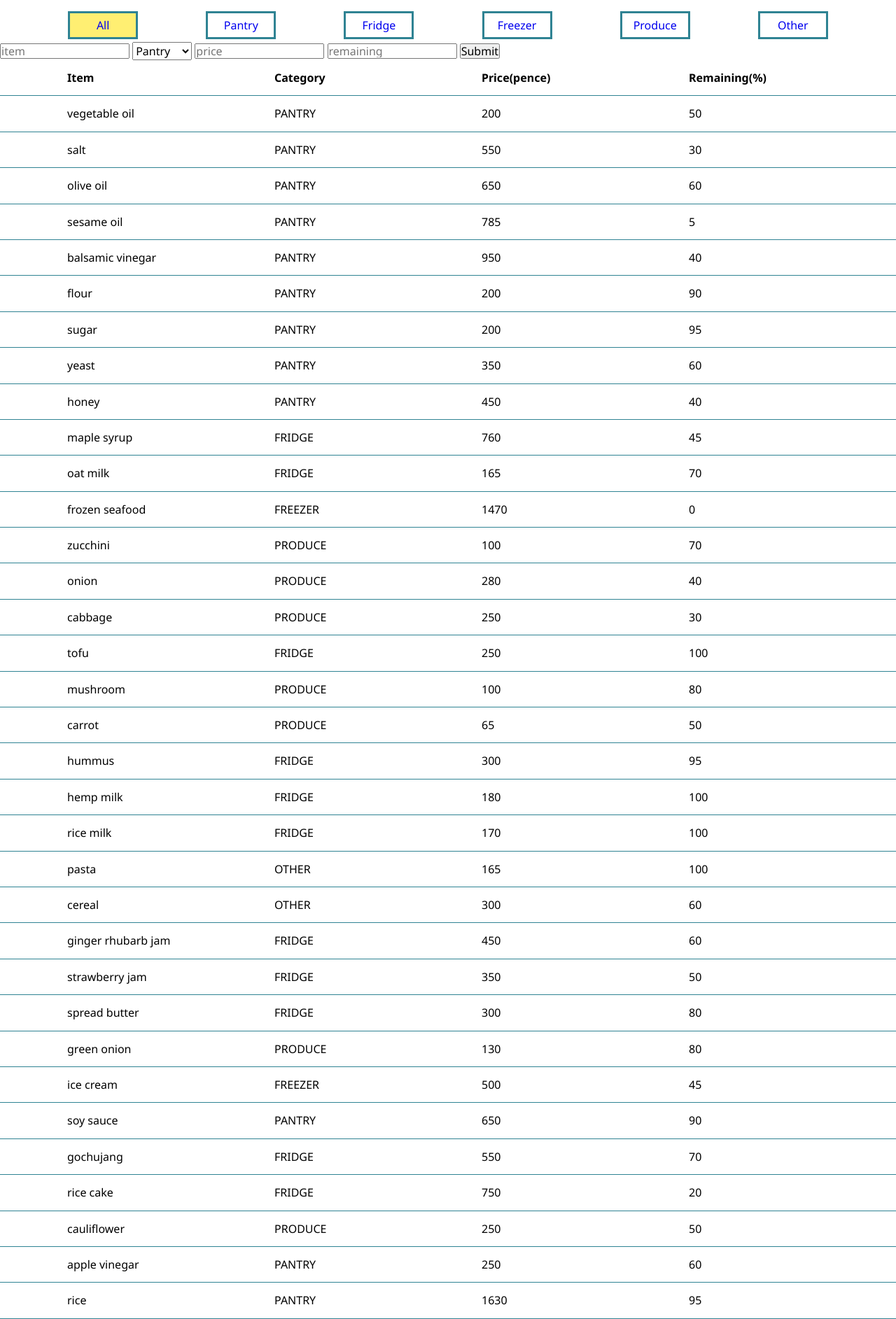
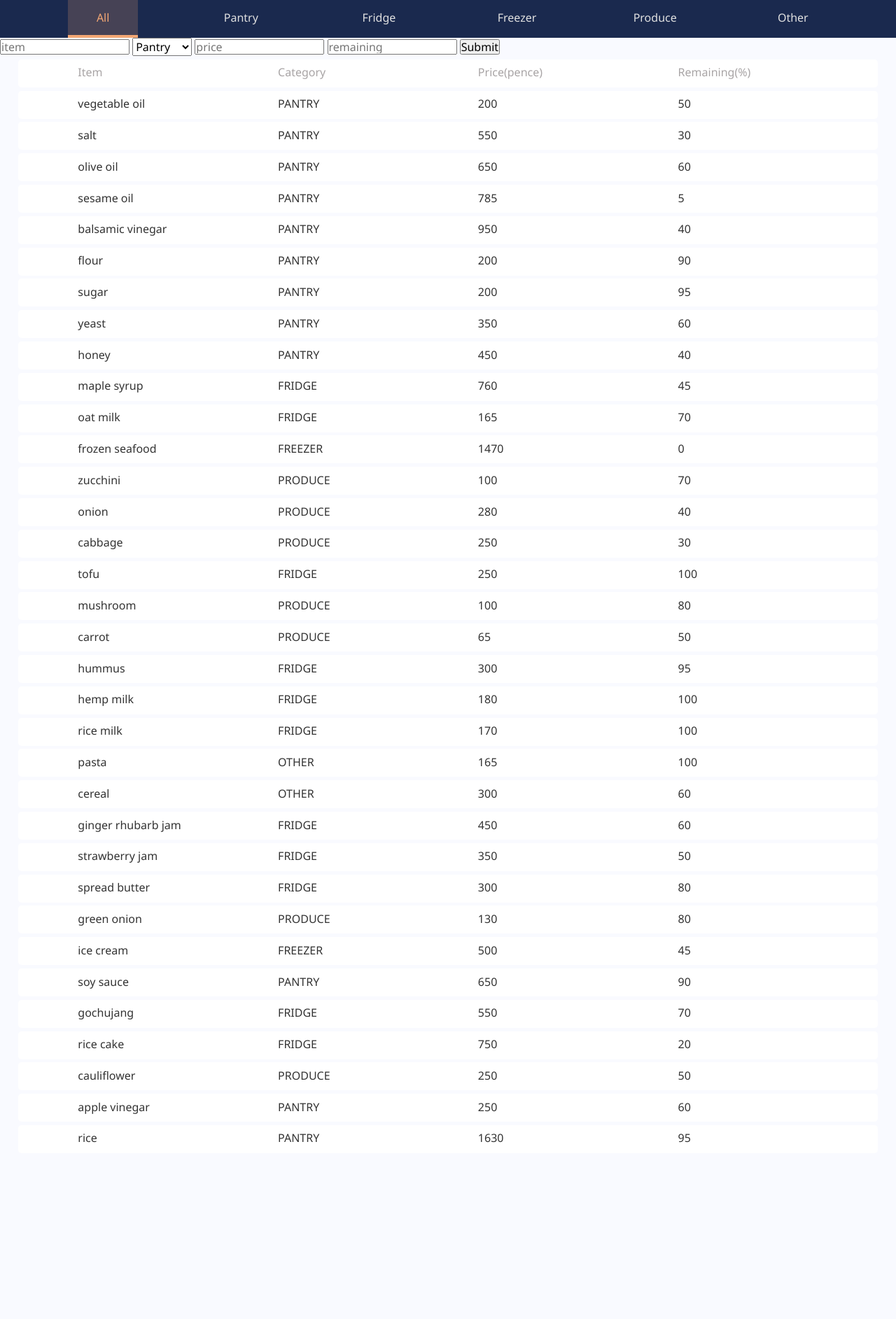
Before and after one commit to AlisonYoon/collectorsapp, a PHP site: page / in a window 1280 px wide. Shown: the whole page at 70% size. After the commit the page ends 1633 px from the top, so only its background shows below. Run offline with PHP 8.4, Linux system fonts and the light colour scheme; data comes from the database, SQL or seed files in the repository.

Commit message:
changed over style

```diff
--- a/function.php
+++ b/function.php
@@ -41,7 +41,7 @@ function generateRequest(string $filter = 'all'):string {
 function processData(array $groceryItems):string {
     $itemRow= '';
     foreach($groceryItems as $item) {
-        $itemRow .= '<div><ul><li>' . $item["item"] . '</li><li>' . $item['category'] . '</li><li>' . $item['price'] . '</li><li>' . $item['remaining'] . '</li></ul></div>';
+        $itemRow .= '<div class="item-row"><ul><li>' . $item["item"] . '</li><li>' . $item['category'] . '</li><li>' . $item['price'] . '</li><li>' . $item['remaining'] . '</li></ul></div>';
     }
     return $itemRow;
 }
--- a/index.php
+++ b/index.php
@@ -45,7 +45,7 @@ $groceryItemsArray = processData($groceryItems);
         <input type="submit">
     </form>
 </section>
-
+<div class="table">
     <div class="table-heading">
         <ul>
             <li>Item</li>
@@ -55,8 +55,7 @@ $groceryItemsArray = processData($groceryItems);
         </ul>
     </div>
 
-<?php
- echo $groceryItemsArray;
-?>
+        <?php echo $groceryItemsArray; ?>
+</div>
 </body>
 </html>
--- a/styles.css
+++ b/styles.css
@@ -8,22 +8,24 @@
 a {
     text-decoration: none;
 }
+ul {
+    margin: 0;
+}
 body {
     font-family: 'Noto Sans', sans-serif;
+    background: rgb(249, 250, 255);
 }
 header {
-    height: 60px;
+    height: 54px;
     overflow: hidden;
+    background: #1A294E;
 }
 header ul li a {
     display: inline-block;
     width: 100px;
     text-align: center;
-    padding: 0.5rem;
-    border: 3px solid #2f8393;
-}
-div {
-    border-bottom: 1px solid #2f8393;
+    padding: 1rem 0.5rem;
+    color: #e0e0e0;
 }
 div ul, header ul {
     display: flex;
@@ -33,9 +35,25 @@ div ul, header ul {
 div ul li {
     width: 200px;
 }
-.table-heading {
-    font-weight: 700;
+.table {
+    width: 96vw;
+    margin: 0 auto;
+}
+.table-heading, .item-row {
+    color: rgb(168, 164, 165);
+    background: #fff;
+    height: 40px;
+    margin: 0.3rem 0;
+    padding: 0.6rem 0;
+    -webkit-border-radius: 0.3rem;
+    -moz-border-radius: 0.3rem;
+    border-radius: 0.3rem;
+}
+.item-row {
+    color: #333;
 }
 .current {
-    background: #ffef72;
+    background: rgba(243,167,116, 0.2);
+    color: #F3A774;
+    border-bottom: 4px solid #F3A774;
 }
```
Lines whose indentation alone changed are shown as unchanged.
